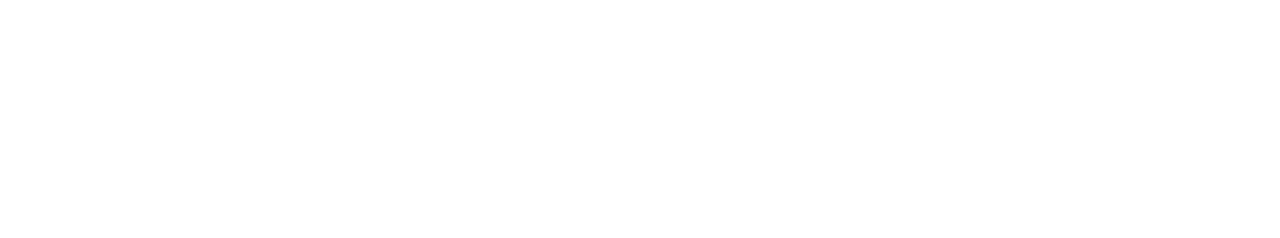
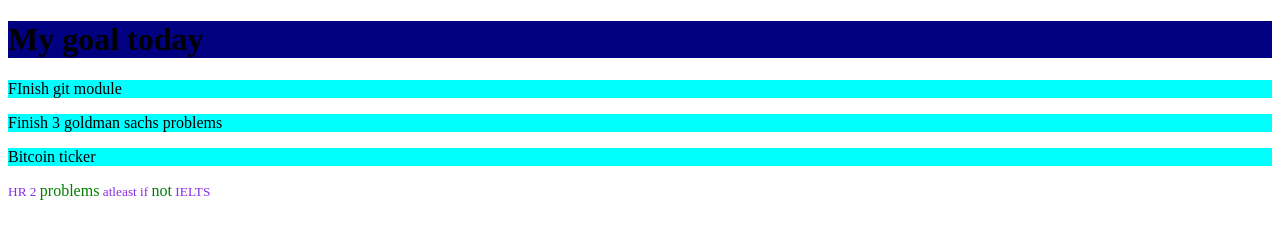
Before and after one commit to Sakib-Fahmid/my-webnew-repo, a plain HTML site: page index.html in a window 1280 px wide. Drawn offline with Linux system fonts and the light colour scheme.

Commit message:
css styles added

```diff
--- a/index.html
+++ b/index.html
@@ -5,8 +5,13 @@
     <meta http-equiv="X-UA-Compatible" content="IE=edge">
     <meta name="viewport" content="width=device-width, initial-scale=1.0">
     <title>my web github repo 2</title>
+    <link rel="stylesheet" href="style.css">
 </head>
 <body>
-
+    <h1>My goal today</h1>
+    <p class="todos">FInish git module</p>
+    <p class="todos">Finish 3 goldman sachs problems</p>
+    <p class="todos">Bitcoin ticker </p>
+    <small class="practice" >HR 2 <span>problems</span> atleast if <span>not</span> IELTS</small>
 </body>
 </html>
--- /dev/null
+++ b/style.css
@@ -0,0 +1,15 @@
+h1{
+    background-color: navy;
+}
+.todos{
+    background-color: aqua;
+}
+.practice{
+    color:blueviolet;
+}
+
+.practice span{
+    color: green;
+    font-size: larger;
+    font-weight: 500;
+}
```
